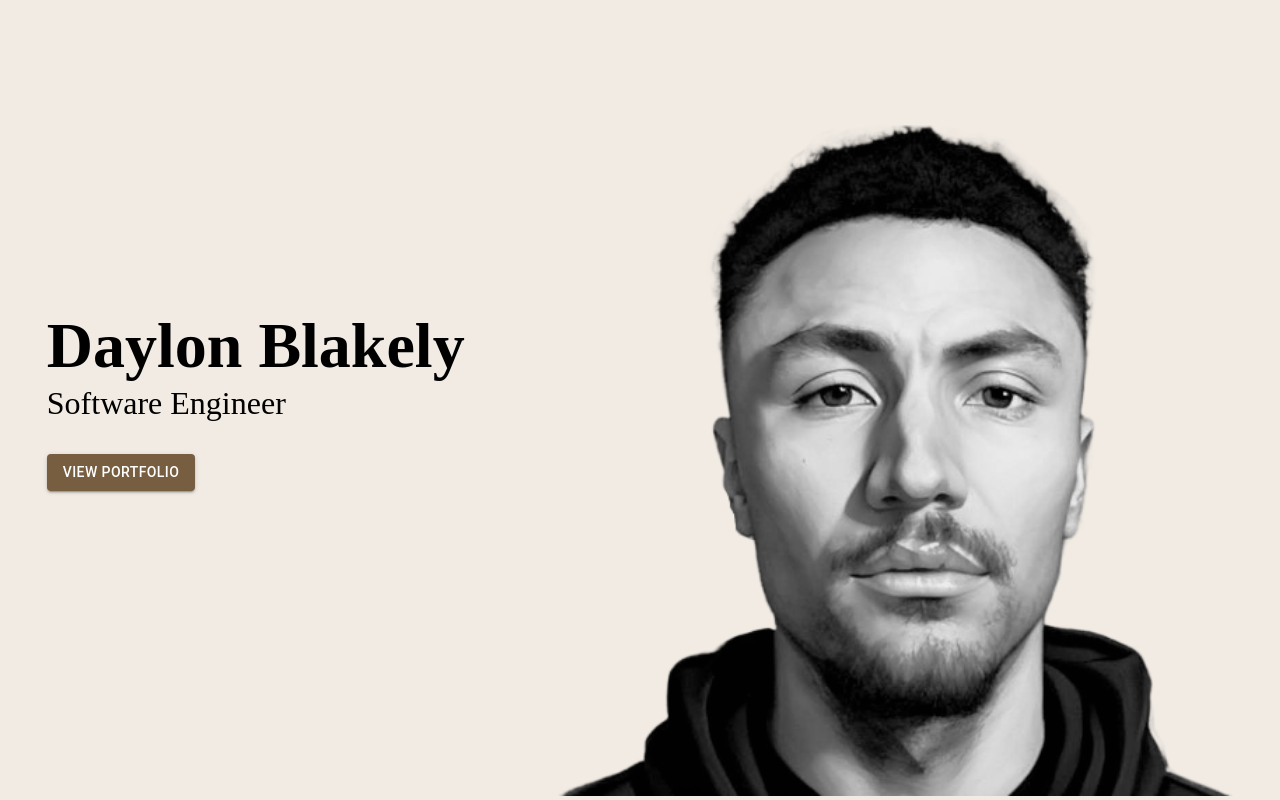
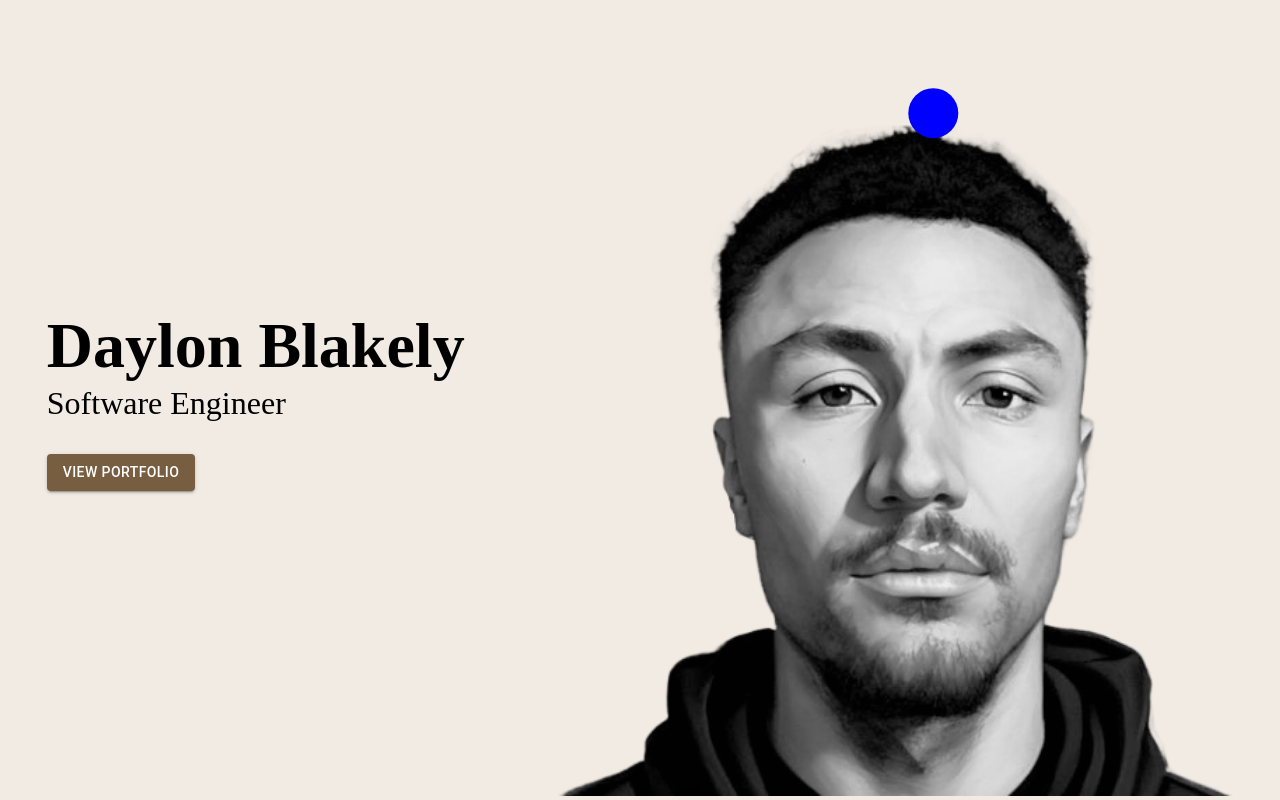
Before and after one commit to daylonblakely/daylonblakely.github.io, a React (Create React App) app: page / in a window 1280 px wide. Built offline with nearby package versions, Linux system fonts and the light colour scheme.

Commit message:
init Bubble component

```diff
--- /dev/null
+++ b/src/components/Bubble.jsx
@@ -0,0 +1,51 @@
+import React, { useEffect, useRef } from 'react';
+import { motion, useAnimation } from 'framer-motion';
+
+const getRandomPosition = (min, max) => {
+  return Math.random() * (max - min) + min;
+};
+
+const Bubble = ({ parentRef }) => {
+  const controls = useAnimation();
+
+  useEffect(() => {
+    const bounceAnimation = async () => {
+      if (!parentRef.current) return;
+
+      const parentWidth = parentRef.current.clientWidth;
+      const parentHeight = parentRef.current.clientHeight;
+      const bubbleSize = 50; // Size of the bubble
+
+      while (true) {
+        const newX = getRandomPosition(0, parentWidth - bubbleSize);
+        const newY = getRandomPosition(0, parentHeight - bubbleSize);
+
+        await controls.start({
+          x: newX,
+          y: newY,
+          transition: { duration: 5, ease: 'easeInOut' },
+        });
+      }
+    };
+
+    bounceAnimation();
+
+    return () => controls.stop(); // Stop animation when component unmounts
+  }, [controls, parentRef]);
+
+  return (
+    <motion.div
+      animate={controls}
+      initial={false}
+      style={{
+        width: '50px',
+        height: '50px',
+        borderRadius: '50%',
+        backgroundColor: 'blue',
+        position: 'absolute',
+      }}
+    />
+  );
+};
+
+export default Bubble;
--- a/src/views/HomePage.jsx
+++ b/src/views/HomePage.jsx
@@ -2,6 +2,7 @@ import React, { useState, useEffect, useRef } from 'react';
 import { styled } from '@mui/system';
 import { Button } from '@mui/material';
 import Me from '../assets/db_cartoon_no_bg.png';
+import Bubble from '../components/Bubble';
 
 const HomeContainer = styled('div')(({ theme }) => ({
   position: 'relative',
@@ -71,11 +72,11 @@ const MeImage = () => <img src={Me} width="100%" height="auto" alt="me!" />;
 
 const HomePage = () => {
   const [imagePosition, setImagePosition] = useState({ x: 0, y: 0 });
-  const imageRef = useRef(null);
+  const imageContainerRef = useRef(null);
 
   useEffect(() => {
-    if (imageRef.current) {
-      const { x, y } = imageRef.current.getBoundingClientRect();
+    if (imageContainerRef.current) {
+      const { x, y } = imageContainerRef.current.getBoundingClientRect();
       console.log(x);
       setImagePosition({ x, y });
     }
@@ -88,7 +89,8 @@ const HomePage = () => {
         <IntroText>Software Engineer</IntroText>
         <Button variant="contained">View Portfolio</Button>
       </ContentContainer>
-      <ImageContainer>
+      <ImageContainer ref={imageContainerRef}>
+        <Bubble parentRef={imageContainerRef} />
         <MeImage />
       </ImageContainer>
     </HomeContainer>
```
